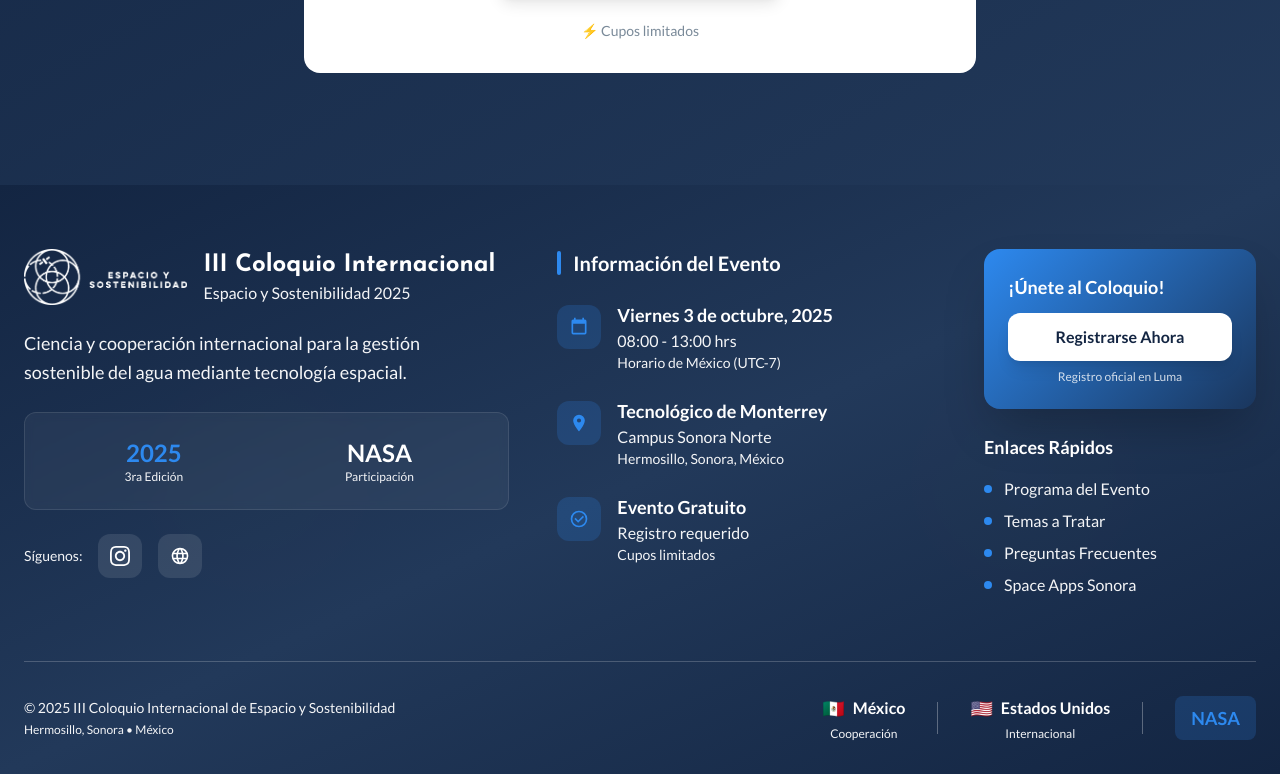
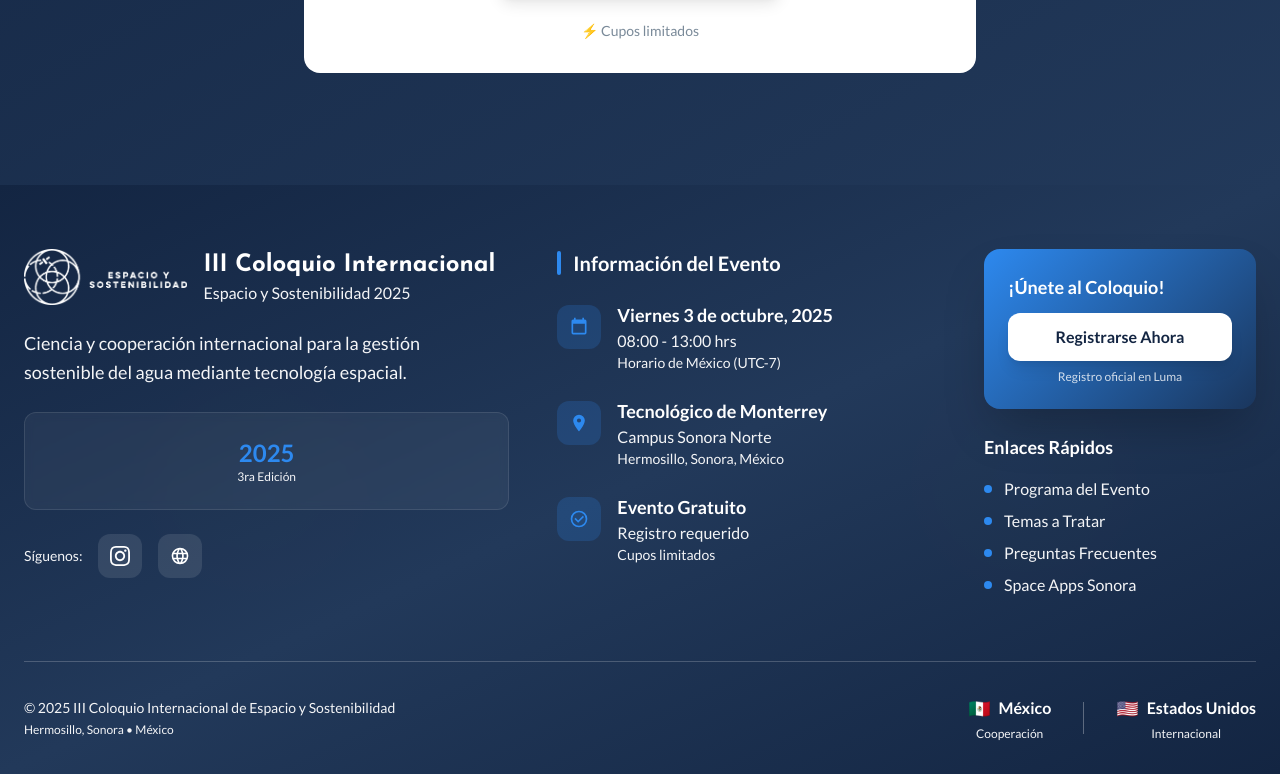
Before and after one commit to badouintec/espacio, a plain HTML site: page index.html in a window 1280 px wide. Shown: the part 6178-6952 px from the top of the page. Drawn offline with nearby package versions, Linux system fonts and the light colour scheme.

Commit message:
Remove all NASA references from footer
- Remove NASA section from event stats (line 856)
- Remove NASA highlight section (line 1010)
- Remove divider for NASA section
- Update grid layout from 2 columns to 1 column
- Footer now only shows 2025 3ra Edición without NASA branding

```diff
--- a/index.html
+++ b/index.html
@@ -847,14 +847,10 @@
 
                         <!-- Event Highlights -->
                         <div class="bg-white/5 backdrop-blur-sm rounded-xl p-6 border border-white/10">
-                            <div class="grid grid-cols-2 gap-4">
+                            <div class="grid grid-cols-1 gap-4">
                                 <div class="text-center">
                                     <div class="text-2xl font-bold text-coloquio-ocean">2025</div>
                                     <div class="text-xs text-coloquio-light">3ra Edición</div>
-                                </div>
-                                <div class="text-center">
-                                    <div class="text-2xl font-bold text-white">NASA</div>
-                                    <div class="text-xs text-coloquio-light">Participación</div>
                                 </div>
                             </div>
                         </div>
@@ -1002,14 +998,6 @@
                             </div>
                             <p class="text-coloquio-light text-xs">Internacional</p>
                         </div>
-
-                        <div class="h-8 w-px bg-white/30"></div>
-
-                        <div class="text-center">
-                            <div class="bg-coloquio-ocean/20 px-4 py-2 rounded-lg">
-                                <p class="text-coloquio-ocean font-bold text-lg">NASA</p>
-                            </div>
-                        </div>
                     </div>
                 </div>
             </div>
```
